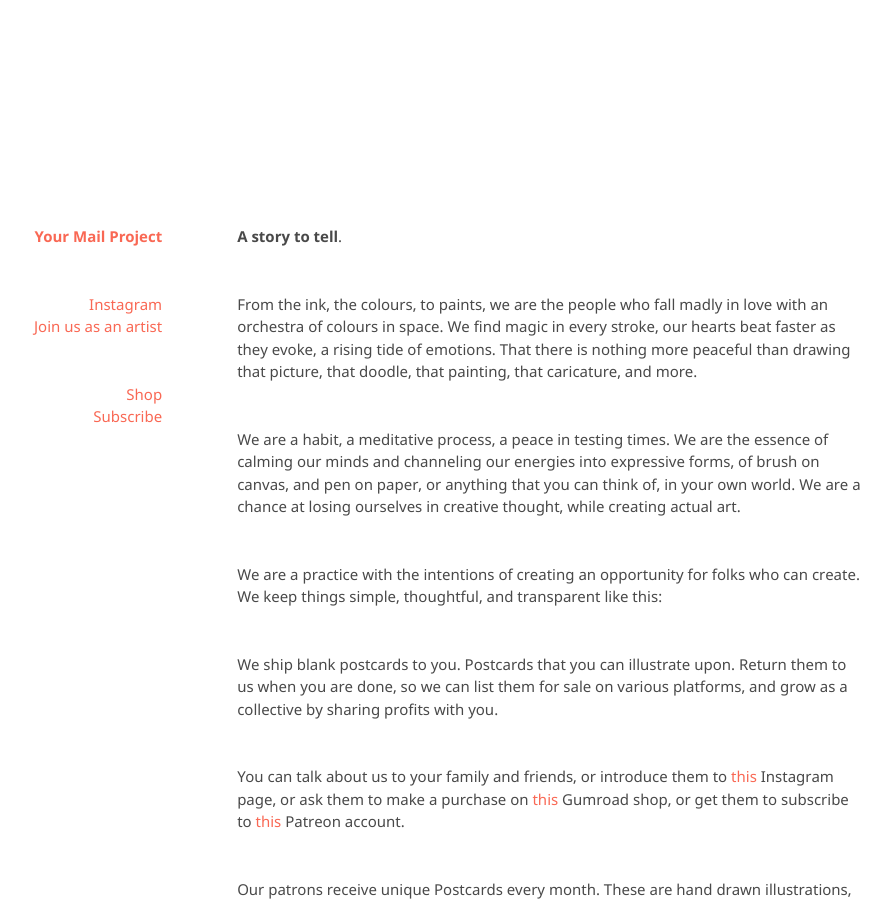
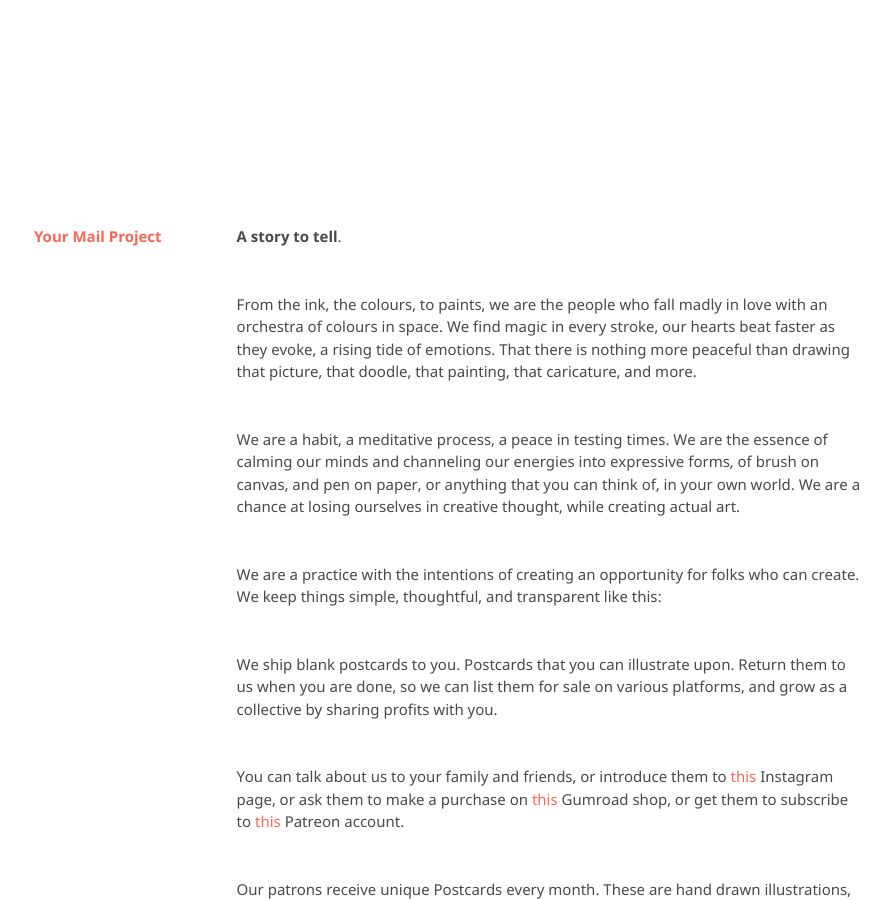
Before and after one commit to kvshvlin/yourmailproject, a Jekyll site: the page built from index.md, in a window 1280 px wide and 900 px high. Shown: the whole window, without its empty margins (191-1082 px from the left). Built offline with Jekyll 4.4.1, drawn with Linux system fonts in a browser that asks for light colours; our own code applies the rules of GitHub Pages for plain Markdown files.

Commit message:
Update default.html

```diff
--- a/_layouts/default.html
+++ b/_layouts/default.html
@@ -15,14 +15,6 @@
     <header>
       <div class="grid-item">
         <h1><a href="https://kvshvlin.github.io/yourmailproject">Your Mail Project</a></h1>
-        <p>
-          <a href="https://www.instagram.com/yourmailproject" target="_blank">Instagram</a><br>
-          <a href="https://yourmailproject.typeform.com/to/krhWpQJZ" target="_blank">Join us as an artist</a>
-        </p>
-        <p>
-          <a href="https://www.gumroad.com/yourmailproject" target="_blank">Shop</a><br>
-          <a href="https://www.patreon.com/yourmailproject?fan_landing=true" target="_blank">Subscribe</a>
-        </p>
       </div>
     </header>
     <section>
```
